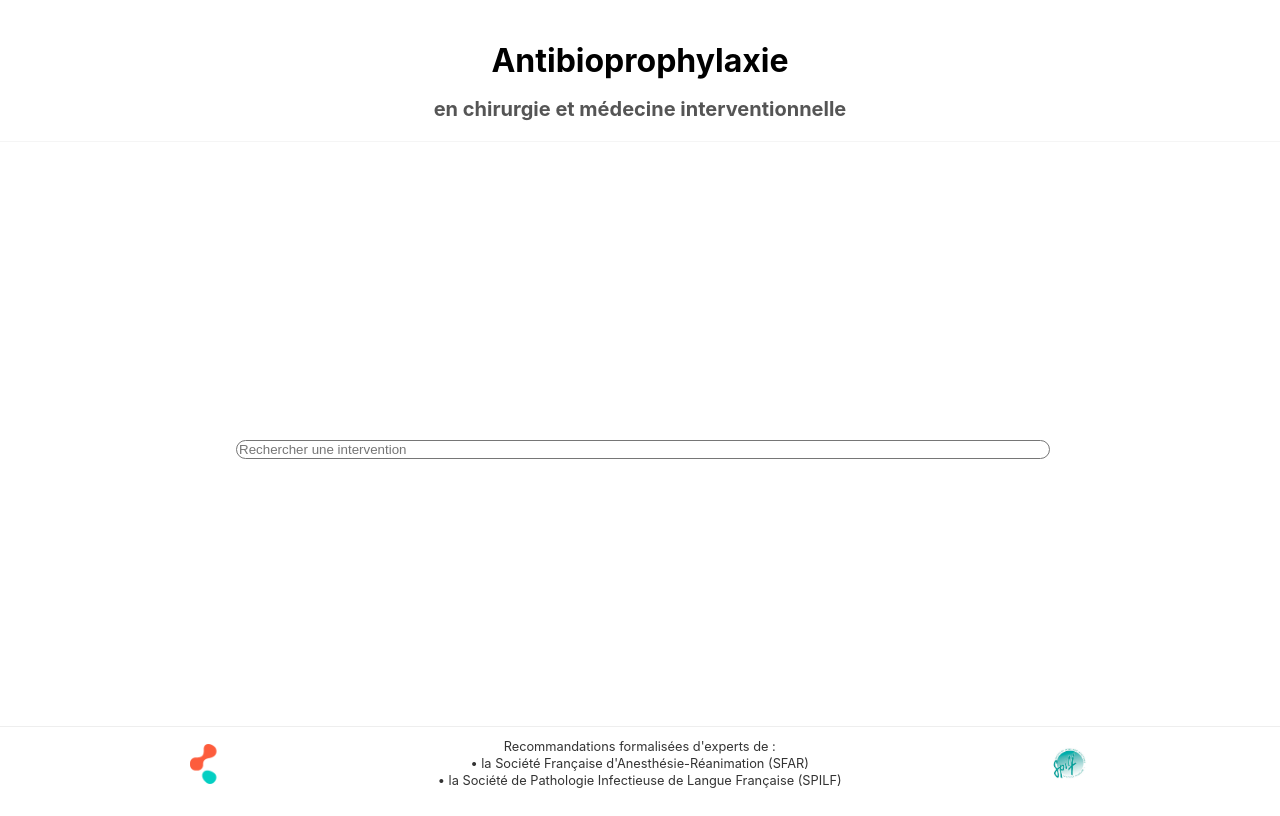
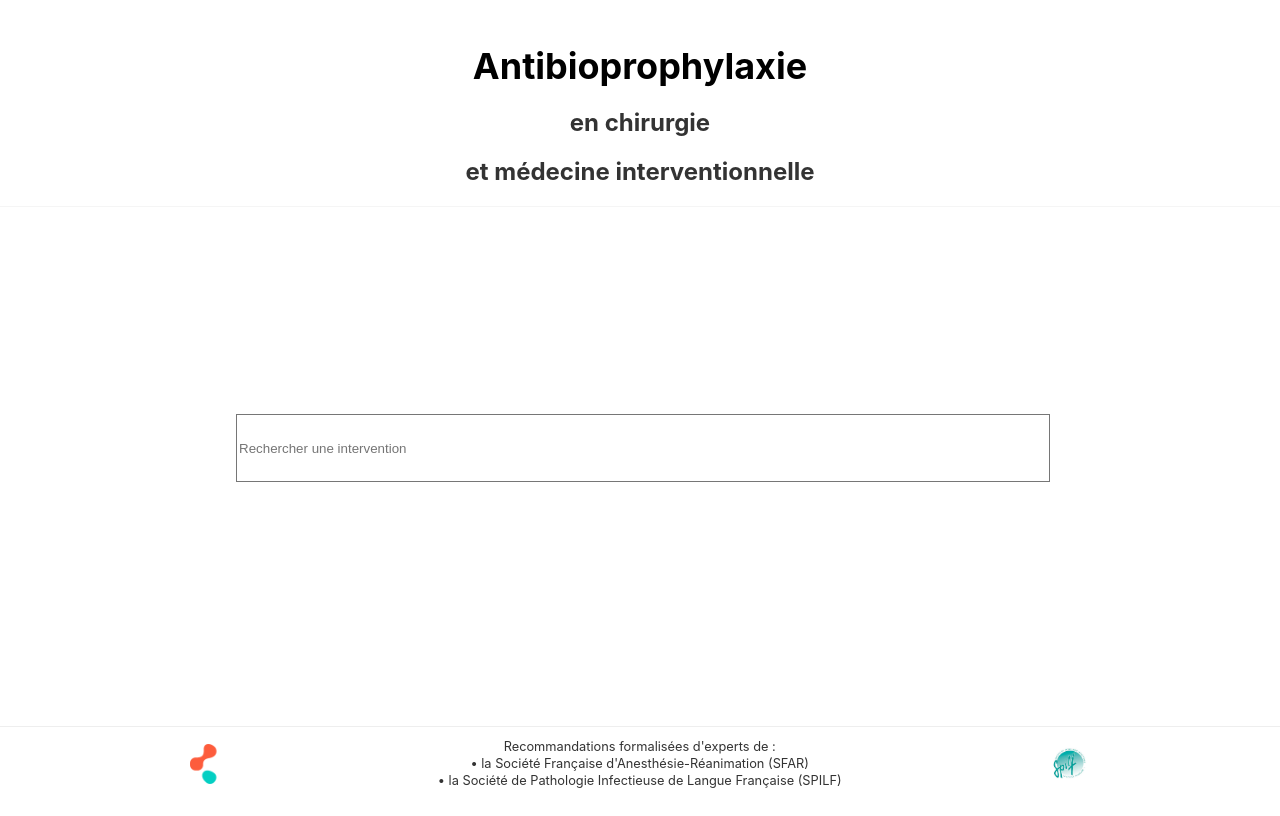
Before and after one commit to tomboulier/recos-antibioprophylaxie-SFAR, a Vue app in the folder frontend/: page / in a window 1280 px wide. Built offline with nearby package versions, Linux system fonts and the light colour scheme.

Commit message:
style: refonte de la barre de recherche et des titres selon la maquette

```diff
--- a/frontend/src/App.vue
+++ b/frontend/src/App.vue
@@ -75,8 +75,9 @@ const handleSearch = (query) => {
     <!-- Header fixe en haut de page -->
     <div style="position: fixed; top: 0; left: 0; right: 0; background-color: white; z-index: 10; padding: 20px 0; border-bottom: 1px solid #f5f5f5;">
       <div style="text-align: center; max-width: 800px; margin: 0 auto;">
-        <h1 style="font-size: 32px; font-weight: bold; margin-bottom: 8px;">Antibioprophylaxie</h1>
-        <h2 style="font-size: 20px; margin-bottom: 0px; color: #555;">en chirurgie et médecine interventionnelle</h2>
+        <h1 style="font-size: 36px; font-weight: bold; margin-bottom: 2px;">Antibioprophylaxie</h1>
+        <h2 style="font-size: 24px; margin-bottom: 0px; color: #333;">en chirurgie</h2>
+        <h2 style="font-size: 24px; margin-bottom: 0px; color: #333;">et médecine interventionnelle</h2>
       </div>
     </div>
 
--- a/frontend/src/components/SearchBar.vue
+++ b/frontend/src/components/SearchBar.vue
@@ -45,14 +45,15 @@ watch(searchInput, (newValue) => {
 
 <template>
   <div class="relative w-full mx-auto mb-4">
-    <!-- Input de recherche avec bordures très arrondies et taille augmentée -->
+    <!-- Input de recherche large avec bordures très arrondies, style épuré -->
     <input
       v-model="searchInput"
       type="text"
       placeholder="Rechercher une intervention"
-      class="w-full px-8 py-5 bg-white border border-gray-300 rounded-full text-gray-800 shadow-lg text-xl
-            focus:outline-none focus:ring-2 focus:ring-blue-400 focus:border-blue-400 placeholder-gray-400"
+      class="w-full px-8 py-5 bg-white border border-gray-200 rounded-3xl text-gray-800 shadow-sm text-xl
+            focus:outline-none focus:border-gray-300 placeholder-gray-500"
       @input="handleSearch"
+      style="height: 64px; min-width: 100%;"
     />
 
     <!-- Bouton de réinitialisation (X) visible uniquement quand il y a du texte -->
```
